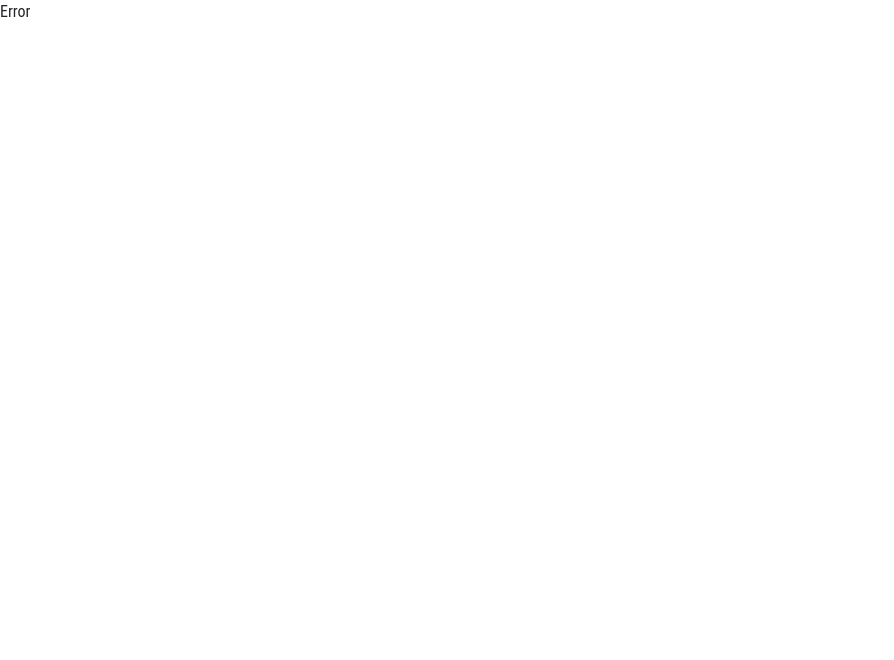
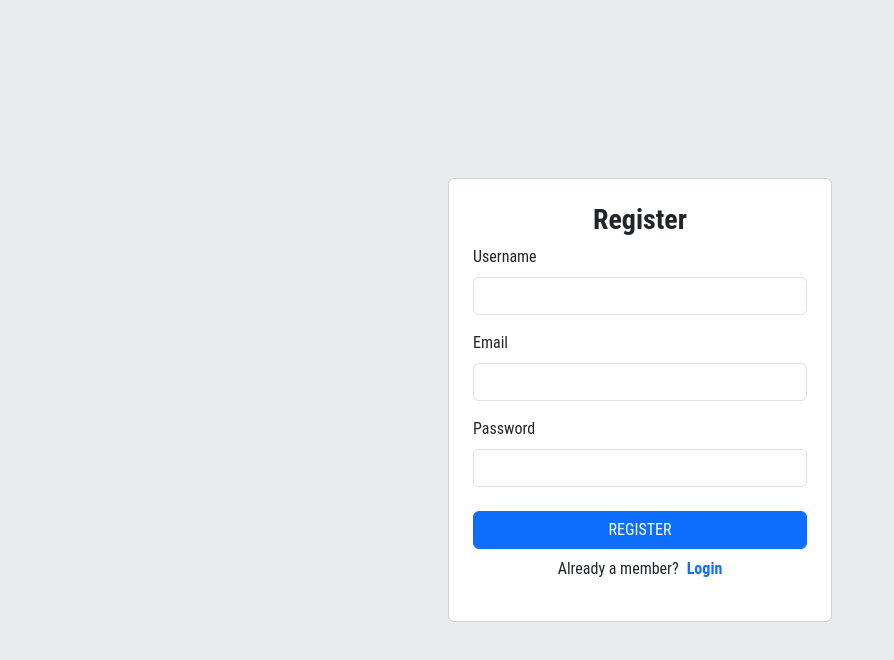
Before and after one commit to Lequocluan/DuAnNhom_WebDocTruyen, a React (Vite) app in the folder users/: page /register in a window 1280 px wide. Before the commit this address had no page. Shown: the top 660 px of the page, without its empty margins (0-894 px from the left). Built offline with nearby package versions, Linux system fonts and the light colour scheme.

Commit message:
Login - Register

```diff
--- a/users/src/App.jsx
+++ b/users/src/App.jsx
@@ -7,6 +7,8 @@ import Error from "./ui/Error";
 import Category from "./ui/Category";
 import Chapper from "./ui/Chapper";
 import Details from "./ui/Details";
+import Login from "./components/login/Login";
+import Register from "./components/login/Register";
 
 const router = createBrowserRouter([
   {
@@ -35,6 +37,8 @@ const router = createBrowserRouter([
       },
     ],
   },
+  { path: "/login", element: <Login />, errorElement: <Error /> },
+  { path: "/register", element: <Register />, errorElement: <Error /> },
 ]);
 
 function App() {
--- a/users/src/components/header/Header.jsx
+++ b/users/src/components/header/Header.jsx
@@ -8,6 +8,7 @@ import { Data1, Data2 } from "./Data";
 import LogoBrand from "./LogoBrand";
 import DarkLight from "./DarkLight";
 import FormSearch from "./FormSearch";
+import { Link } from "react-router-dom";
 
 function Header() {
   const [openDropdown, setOpenDropdown] = useState(null);
@@ -53,6 +54,20 @@ function Header() {
             </div>
 
             <FormSearch />
+            <div class="d-flex gap-3 justify-content-center align-items-center ms-4 ">
+              <Link
+                to="/login"
+                class="text-decoration-none fs-6 fs-5 text-light"
+              >
+                Sign in
+              </Link>
+              <Link
+                to="/register"
+                class="text-decoration-none fs-6 fs-5 text-light"
+              >
+                Create Account
+              </Link>
+            </div>
           </div>
         </div>
       </nav>
--- /dev/null
+++ b/users/src/components/login/FormInput.jsx
@@ -0,0 +1,18 @@
+function FormInput({ label, name, type, defaultValue, size }) {
+  return (
+    <div className="mb-3">
+      <label htmlFor={name} className="form-label text-capitalize">
+        {label}
+      </label>
+      <input
+        type={type}
+        name={name}
+        defaultValue={defaultValue}
+        id={name}
+        className={`form-control ${size}`}
+      />
+    </div>
+  );
+}
+
+export default FormInput;
--- /dev/null
+++ b/users/src/components/login/Login.jsx
@@ -0,0 +1,45 @@
+import { Link } from "react-router-dom";
+import FormInput from "./FormInput";
+import SubmitBtn from "./SubmitBtn";
+
+function Login() {
+  return (
+    <>
+      <section className="vh-100 d-flex justify-content-center align-items-center bg-body-secondary">
+        <form
+          method="post"
+          className="card w-100"
+          style={{
+            maxWidth: "24rem",
+            padding: "2rem",
+            backgroundColor: "#fff",
+            boxShadow: "0 4px 6px rgba(0, 0, 0, 0.1)",
+          }}
+        >
+          <h4 className="text-center fs-3 fw-bold">Login</h4>
+          <FormInput
+            type="email"
+            label="email"
+            name="identifier"
+            defaultValue="test@test.com"
+          />
+          <FormInput type="password" label="password" defaultValue="secret" />
+          <div className="mb-4 mt-3">
+            <SubmitBtn text="Login" />
+          </div>
+          <p className="text-center">
+            Not a member yet?
+            <Link
+              to="/register"
+              className="text-decoration-none text-primary fw-semibold ms-2"
+            >
+              REGISTER
+            </Link>
+          </p>
+        </form>
+      </section>
+    </>
+  );
+}
+
+export default Login;
--- /dev/null
+++ b/users/src/components/login/Register.jsx
@@ -0,0 +1,37 @@
+import { Form, Link } from "react-router-dom";
+import FormInput from "./FormInput";
+import SubmitBtn from "./SubmitBtn";
+
+function Register() {
+  return (
+    <section className="vh-100 d-flex justify-content-center align-items-center bg-body-secondary">
+      <Form
+        method="POST"
+        className="card p-4"
+        style={{ maxWidth: "24rem", width: "100%" }}
+      >
+        <h4 className="text-center fs-3 fw-bold">Register</h4>
+
+        <FormInput type="text" label="Username" name="username" />
+        <FormInput type="email" label="Email" name="email" />
+        <FormInput type="password" label="Password" name="password" />
+
+        <div className="mt-2">
+          <SubmitBtn text="REGISTER" />
+        </div>
+
+        <p className="text-center mt-2">
+          Already a member?
+          <Link
+            to="/login"
+            className="ms-2 text-decoration-none text-primary fw-semibold"
+          >
+            Login
+          </Link>
+        </p>
+      </Form>
+    </section>
+  );
+}
+
+export default Register;
--- /dev/null
+++ b/users/src/components/login/SubmitBtn.jsx
@@ -0,0 +1,29 @@
+import { useNavigation } from "react-router-dom";
+
+function SubmitBtn({ text }) {
+  const navigation = useNavigation();
+  const isSubmitting = navigation.state === "submitting";
+
+  return (
+    <button
+      type="submit"
+      className="btn btn-primary w-100"
+      disabled={isSubmitting}
+    >
+      {isSubmitting ? (
+        <>
+          <span
+            className="spinner-border spinner-border-sm"
+            role="status"
+            aria-hidden="true"
+          ></span>{" "}
+          Sending...
+        </>
+      ) : (
+        text || "Submit"
+      )}
+    </button>
+  );
+}
+
+export default SubmitBtn;
```
